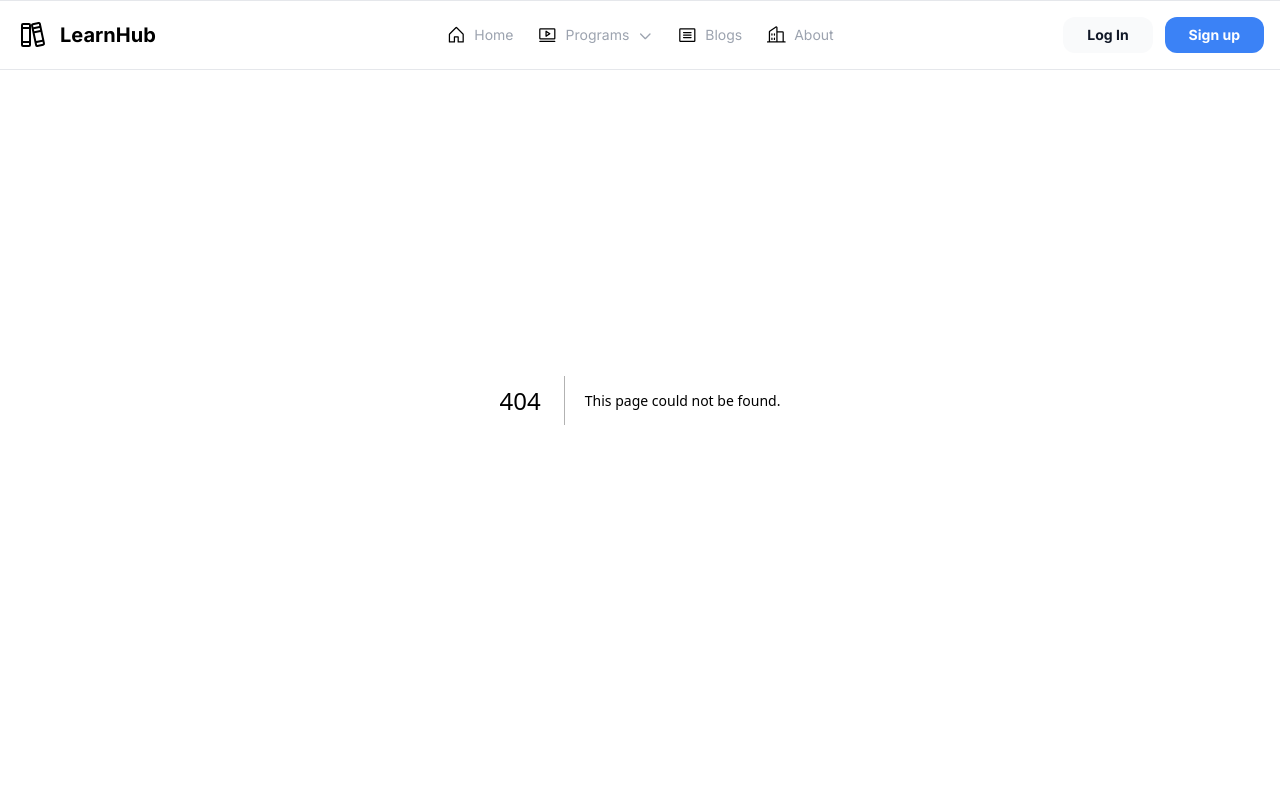
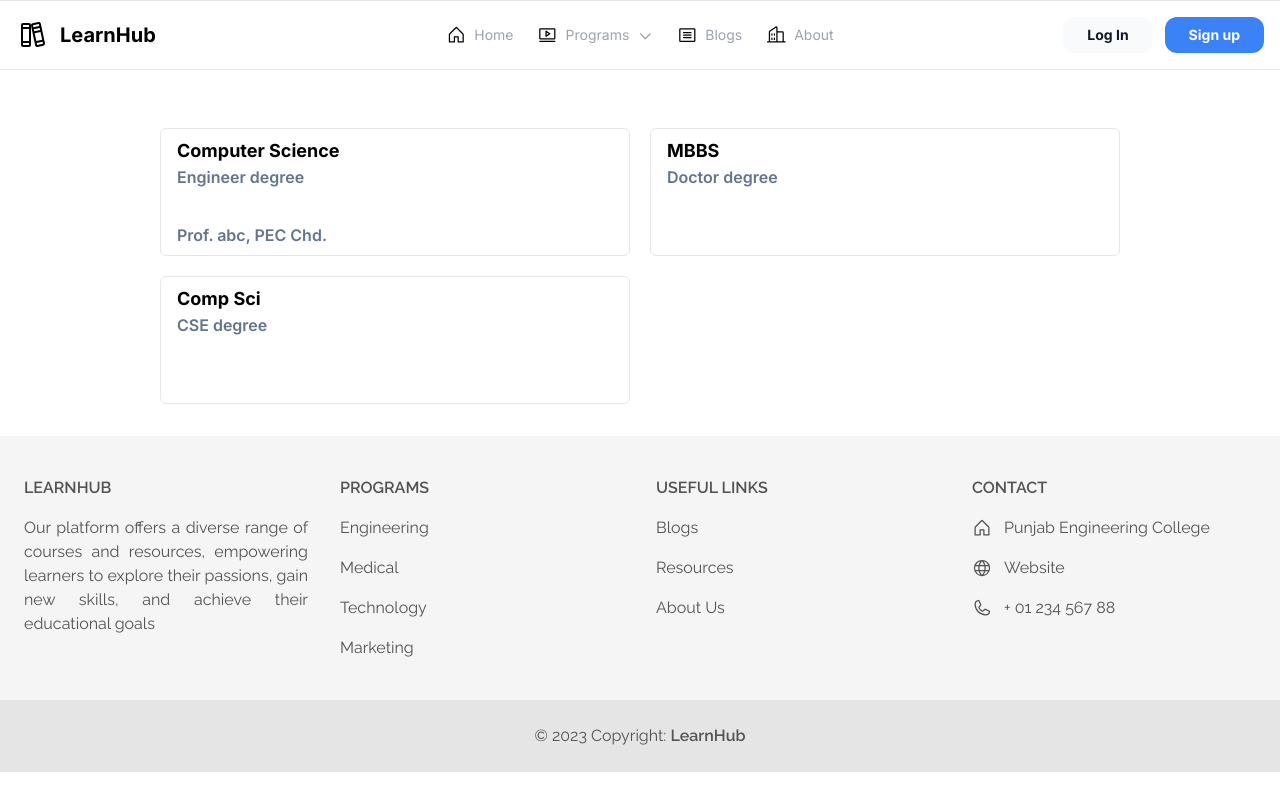
Before and after one commit to anshRS/LearnHub, a Next.js app in the folder client/: page /programs in a window 1280 px wide. Before the commit this address had no page. Shown: the top 800 px of the page. Built offline with nearby package versions, Linux system fonts and the light colour scheme.

Commit message:
Added programs page

```diff
--- /dev/null
+++ b/client/src/app/programs/page.js
@@ -0,0 +1,17 @@
+import Program from "@/components/Program"
+
+export default function ProgramPage() {
+    return (
+        <div className="mt-32">
+            {/* <Navbar/> */}
+            <div className="bg-white mt-32">
+                <div className="w-3/4 grid md:grid-cols-2 gap-5 mx-auto rounded-md">
+                    <Program name="Computer Science" description="Engineer degree" author="Prof. abc, PEC Chd." />
+                    <Program name="MBBS" description="Doctor degree" />
+                    <Program name="Comp Sci" description="CSE degree" />
+
+                </div>
+            </div>
+        </div>
+    );
+}
```
